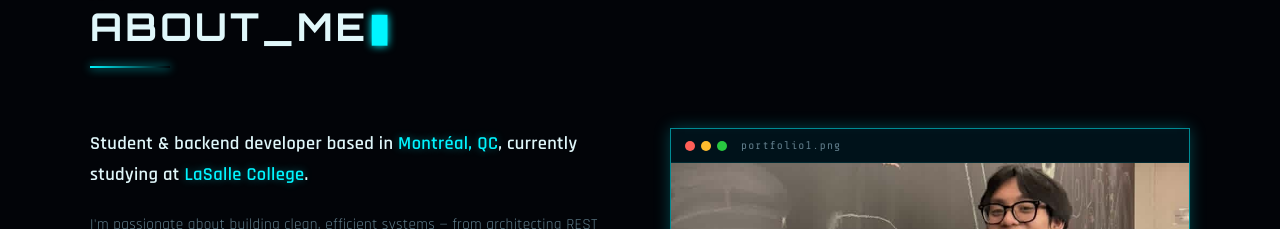
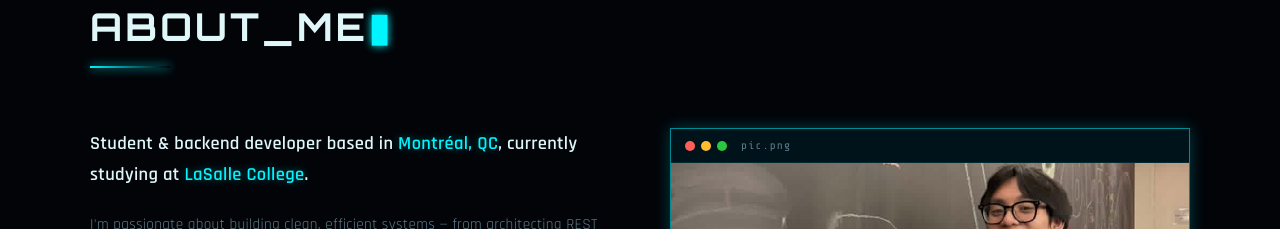
Before and after one commit to CongHuyVHS/portfolio, an Angular app: page / in a window 1280 px wide. Shown: the part 920-1149 px from the top of the page. Built offline with nearby package versions, Linux system fonts and the light colour scheme.

Commit message:
change pic name

```diff
--- a/src/app/components/about/about.component.html
+++ b/src/app/components/about/about.component.html
@@ -50,7 +50,7 @@
             <span class="terminal-dot red"></span>
             <span class="terminal-dot yellow"></span>
             <span class="terminal-dot green"></span>
-            <span class="terminal-title">portfolio1.png</span>
+            <span class="terminal-title">pic.png</span>
           </div>
           <div class="terminal-body photo-terminal-body">
             <img src="/assets/portfolio1.png" alt="Cong Huy Kieu" class="terminal-photo" />
```
